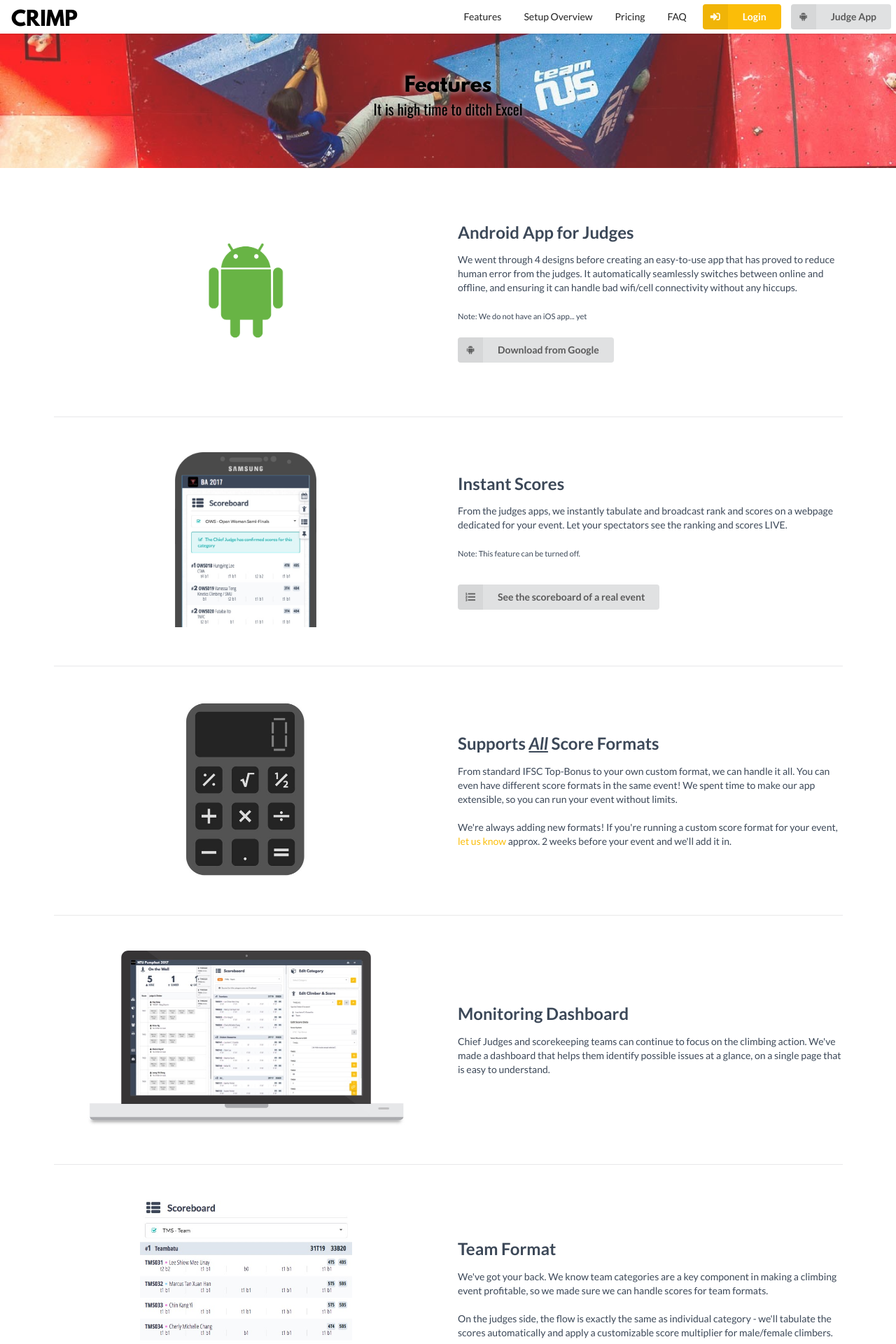
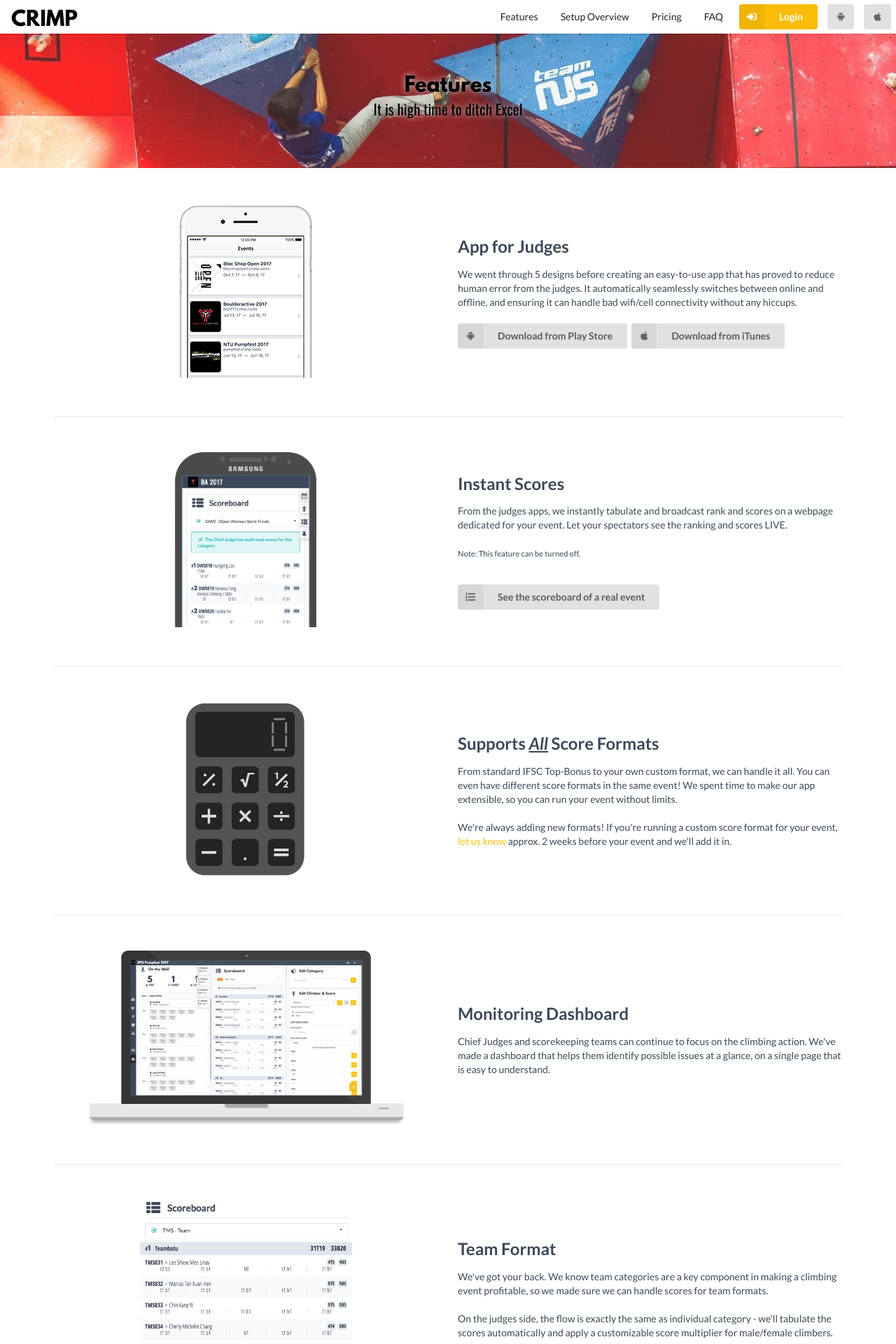
Before and after one commit to leedongwei/CRIMP-website, a Jekyll site: the page built from features.html, in a window 1280 px wide. Shown: the top 1920 px of the page at 70% size. Built offline with Jekyll 4.4.1, drawn with Linux system fonts in a browser that asks for light colours; nearby versions of some CDN libraries.

Commit message:
Add link to iOS app

```diff
--- a/_includes/navigation-menu.html
+++ b/_includes/navigation-menu.html
@@ -22,8 +22,13 @@
 </div>
 
 <div class="item button">
-  <a class="ui fluid labeled icon button" href="https://play.google.com/store/apps/details?id=rocks.crimp">
+  <a class="ui fluid icon button" href="https://play.google.com/store/apps/details?id=rocks.crimp.main.android">
     <i class="android icon"></i>
-    Judge App
   </a>
 </div>
+
+<div class="item button">
+  <a class="ui fluid icon button" href="https://itunes.apple.com/us/app/crimp/id1299220607">
+    <i class="apple icon"></i>
+  </a>
+</div>
--- a/features.html
+++ b/features.html
@@ -13,17 +13,16 @@ background: "features"
 <section class="ui container page-feature">
   <div class="ui two column stackable grid">
     <div class="column left">
-      <img src="/assets/img/features/android.png" alt="">
+      <img src="/assets/img/features/app.png" alt="">
     </div>
     <div class="column right">
       <div>
-        <h2>Android App for Judges</h2>
+        <h2>App for Judges</h2>
 
-        <p>We went through 4 designs before creating an easy-to-use app that has proved to reduce human error from the judges. It automatically seamlessly switches between online and offline, and ensuring it can handle bad wifi/cell connectivity without any hiccups.
+        <p>We went through 5 designs before creating an easy-to-use app that has proved to reduce human error from the judges. It automatically seamlessly switches between online and offline, and ensuring it can handle bad wifi/cell connectivity without any hiccups.
         <br><br>
-        <small>Note: We do not have an iOS app... yet</small>
-        <br><br>
-        <a href="https://play.google.com/store/apps/details?id=rocks.crimp&ref=landing_features" target="_blank" class="ui labeled icon button"><i class="android icon"></i> Download from Google</a></p>
+        <a href="https://play.google.com/store/apps/details?id=rocks.crimp.main.android" target="_blank" class="ui labeled icon button"><i class="android icon"></i> Download from Play Store</a>
+        <a href="https://itunes.apple.com/us/app/crimp/id1299220607" target="_blank" class="ui labeled icon button"><i class="apple icon"></i> Download from iTunes</a></p>
       </div>
     </div>
   </div>
--- a/terms.html
+++ b/terms.html
@@ -97,6 +97,6 @@ background: "pricing"
 
       <p>If one or more of the provisions contained in this Agreement is held invalid, illegal or unenforceable in any respect by any court of competent jurisdiction, such holding will not impair the validity, legality, or enforceability of the remaining provisions.</p>
 
-      <p>If you have a dispute with CRIMP, you will promptly send written electronic notice to: <a href="mailto:hello@crimp.rocks">hello@crimp.rocks</a>.
+      <p>If you have a dispute with CRIMP, you will promptly send written notice to: <a href="mailto:hello@crimp.rocks">hello@crimp.rocks</a>.
 
       <p>We reserve the right to amend or modify this Agreement at any time and in any manner by providing reasonable notice to you. You agree that reasonable notice may be provided by posting on CRIMP’s web site, email, or other written notice. We reserve the right to modify the Service at any time and for any reason or no reason.</p>
```
Also changed, not shown: assets/img/features/android.png (deleted), assets/img/features/app.png (added).
